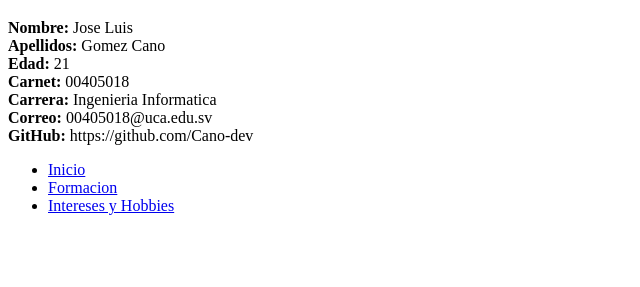
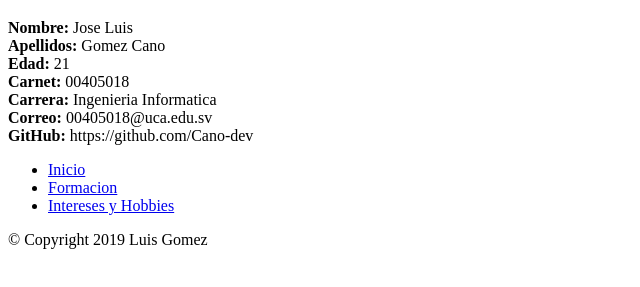
Before and after one commit to Cano-dev/Portafolio_PW0219_00405018, a plain HTML site: page Tareas/Tarea1/index.html in a window 1280 px wide. Shown: the part 95-382 px from the top of the page, without its empty margins (0-640 px from the left). Drawn offline with Linux system fonts and the light colour scheme.

Commit message:
Agregacion de footer

```diff
--- a/Tareas/Tarea1/index.html
+++ b/Tareas/Tarea1/index.html
@@ -40,8 +40,8 @@
                </nav>
         </section>
     </main>
-    <footer id="pie">
-
-    </footer>
+    <footer>
+            &copy; Copyright 2019 Luis Gomez
+        </footer>
 </body>
 </html>
```
Also changed, not shown: Tareas/Tarea1/pages/estudios.html (+1 -1 lines), Tareas/Tarea1/pages/hobbies.html (+2 -1 lines).
